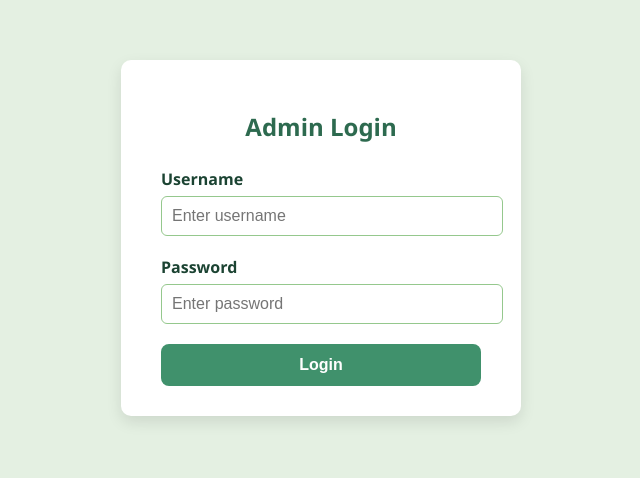
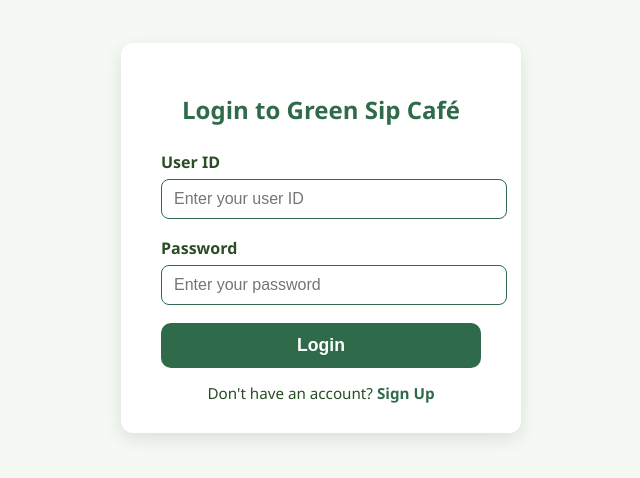
Before and after one commit to cambridge-school/cafe, a plain HTML site: page login.html in a window 1280 px wide. Shown: the part 162-640 px from the top of the page, without its empty margins (319-959 px from the left). Drawn offline with Linux system fonts and the light colour scheme.

Commit message:
Update login.html

```diff
--- a/login.html
+++ b/login.html
@@ -3,11 +3,12 @@
 <head>
   <meta charset="UTF-8" />
   <meta name="viewport" content="width=device-width, initial-scale=1" />
-  <title>Admin Login - Green Sip Café</title>
+  <title>Login - Green Sip Café</title>
   <style>
     body {
       font-family: 'Segoe UI', Tahoma, Geneva, Verdana, sans-serif;
-      background: #e4f0e2;
+      background: #f4f9f4;
+      color: #2a4d25;
       display: flex;
       justify-content: center;
       align-items: center;
@@ -17,99 +18,105 @@
     .login-container {
       background: white;
       padding: 30px 40px;
-      border-radius: 10px;
-      box-shadow: 0 6px 15px rgba(0, 0, 0, 0.1);
+      border-radius: 12px;
+      box-shadow: 0 6px 18px rgba(0,0,0,0.1);
       width: 320px;
     }
     h2 {
       margin-bottom: 25px;
       text-align: center;
-      color: #2d6a4f;
+      color: #2f6b4a;
     }
     label {
       display: block;
       margin-bottom: 6px;
       font-weight: 600;
-      color: #1b4332;
     }
     input[type="text"],
     input[type="password"] {
       width: 100%;
-      padding: 10px;
-      border: 1.8px solid #95c88d;
-      border-radius: 6px;
+      padding: 10px 12px;
+      margin-bottom: 18px;
+      border: 1.8px solid #2f6b4a;
+      border-radius: 8px;
       font-size: 1rem;
-      margin-bottom: 20px;
-      outline: none;
-      transition: border-color 0.3s;
-    }
-    input[type="text"]:focus,
-    input[type="password"]:focus {
-      border-color: #40916c;
     }
     button {
+      background-color: #2f6b4a;
+      color: white;
+      font-weight: 700;
+      padding: 12px;
       width: 100%;
-      padding: 12px;
-      background-color: #40916c;
-      color: white;
-      font-size: 1rem;
       border: none;
-      border-radius: 8px;
+      border-radius: 10px;
+      font-size: 1.1rem;
       cursor: pointer;
-      transition: background-color 0.3s;
-      font-weight: 700;
+      transition: background-color 0.3s ease;
     }
     button:hover {
-      background-color: #2d6a4f;
+      background-color: #1e4e1b;
     }
-    .error-message {
-      color: #d00000;
-      font-weight: 600;
-      margin-bottom: 15px;
-      display: none;
+    .signup-link {
+      margin-top: 15px;
       text-align: center;
+      font-size: 0.95rem;
+    }
+    .signup-link a {
+      color: #2f6b4a;
+      font-weight: 700;
+      text-decoration: none;
+    }
+    .signup-link a:hover {
+      text-decoration: underline;
     }
   </style>
 </head>
 <body>
+
   <div class="login-container">
-    <h2>Admin Login</h2>
-    <div class="error-message" id="errorMsg">Invalid username or password</div>
-    <form id="loginForm" autocomplete="off">
-      <label for="username">Username</label>
-      <input type="text" id="username" name="username" placeholder="Enter username" required />
+    <h2>Login to Green Sip Café</h2>
+    <form id="loginForm">
+      <label for="userId">User ID</label>
+      <input type="text" id="userId" name="userId" placeholder="Enter your user ID" required />
 
       <label for="password">Password</label>
-      <input type="password" id="password" name="password" placeholder="Enter password" required />
+      <input type="password" id="password" name="password" placeholder="Enter your password" required />
 
       <button type="submit">Login</button>
     </form>
+    <div class="signup-link">
+      Don't have an account? <a href="signup.html">Sign Up</a>
+    </div>
   </div>
 
   <script>
-    const loginForm = document.getElementById('loginForm');
-    const errorMsg = document.getElementById('errorMsg');
+    const credentials = {
+      admin: { id: 'admin', password: 'admin123' },
+      user: { id: 'user', password: 'user123' }
+    };
 
-    // Hardcoded credentials for demo
-    const ADMIN_USERNAME = 'admin';
-    const ADMIN_PASSWORD = 'greensip123';
-
-    loginForm.addEventListener('submit', function (e) {
+    document.getElementById('loginForm').addEventListener('submit', function(e) {
       e.preventDefault();
 
-      const username = loginForm.username.value.trim();
-      const password = loginForm.password.value.trim();
+      const userId = document.getElementById('userId').value.trim();
+      const password = document.getElementById('password').value.trim();
 
-      if (username === ADMIN_USERNAME && password === ADMIN_PASSWORD) {
-        // Clear error message
-        errorMsg.style.display = 'none';
-        // Redirect to admin panel
-        window.location.href = 'admin.html';
+      if (!userId || !password) {
+        alert('Please fill in both fields.');
+        return;
+      }
+
+      if (userId === credentials.admin.id && password === credentials.admin.password) {
+        alert('Welcome Admin! Redirecting to Admin Dashboard...');
+        window.location.href = 'admin.html'; // Admin portal page
+      } else if (userId === credentials.user.id && password === credentials.user.password) {
+        alert('Welcome User! Redirecting to Home Page...');
+        window.location.href = 'index.html'; // User homepage
       } else {
-        // Show error message
-        errorMsg.style.display = 'block';
+        alert('Invalid User ID or Password. Please try again.');
       }
     });
   </script>
+
 </body>
 </html>
```
